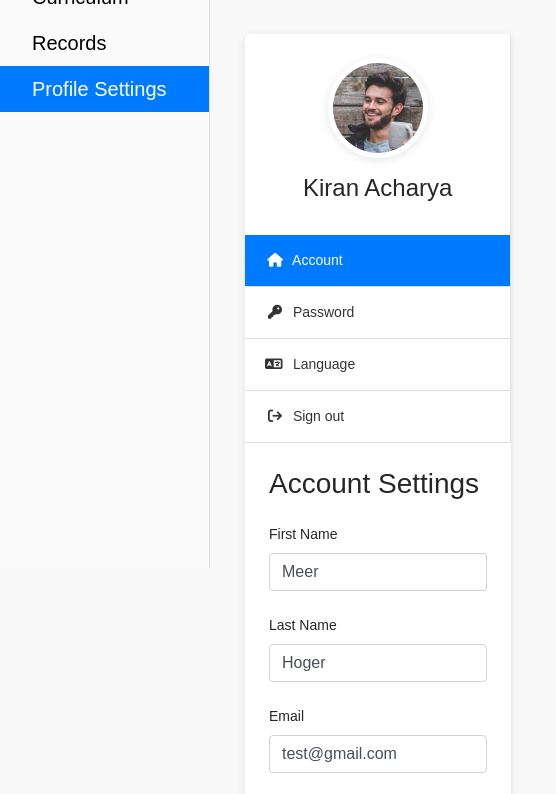
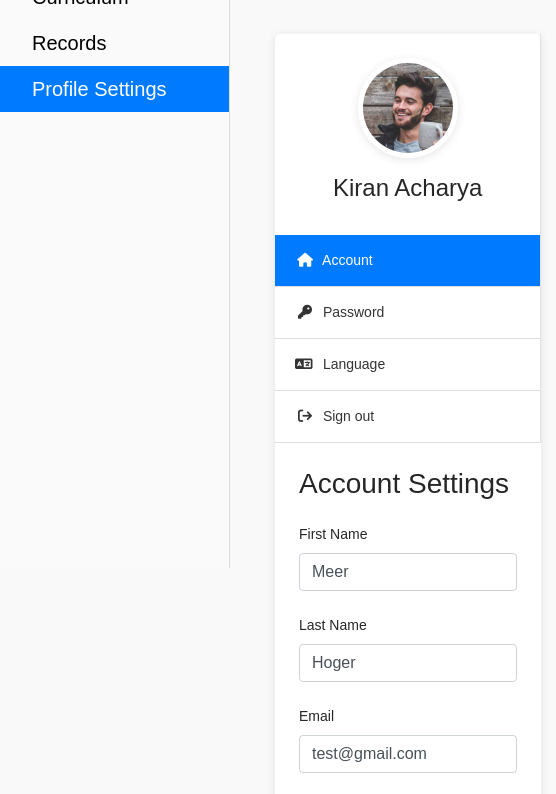
Before and after one commit to BlindMizuri/SIS_UNI_Projrct, a plain HTML site: page ProfileSetting.html in a window 390 px wide. Shown: the part 276-1070 px from the top of the page, 556 px wide, since content can reach past the window. Drawn offline with nearby package versions, Linux system fonts and the light colour scheme.

Commit message:
Update Style.css

```diff
--- a/Style.css
+++ b/Style.css
@@ -162,9 +162,9 @@ body {
 	}
 
   }
-  @media only screen and (max-width: 1024px) {
+  @media only screen and (max-width: 1400px) {
 	.sidebar {
-	  width: 210px;
+	  width: 230px;
 
 	}
 	.sidebar-link:first-child{
@@ -177,7 +177,7 @@ body {
 	main {
 	position: relative;
 	top: 5em;
-	left: 230px;
+	left: 260px;
 	bottom: 0;
 	right: 10em;
 	margin-right: 20%;
```
